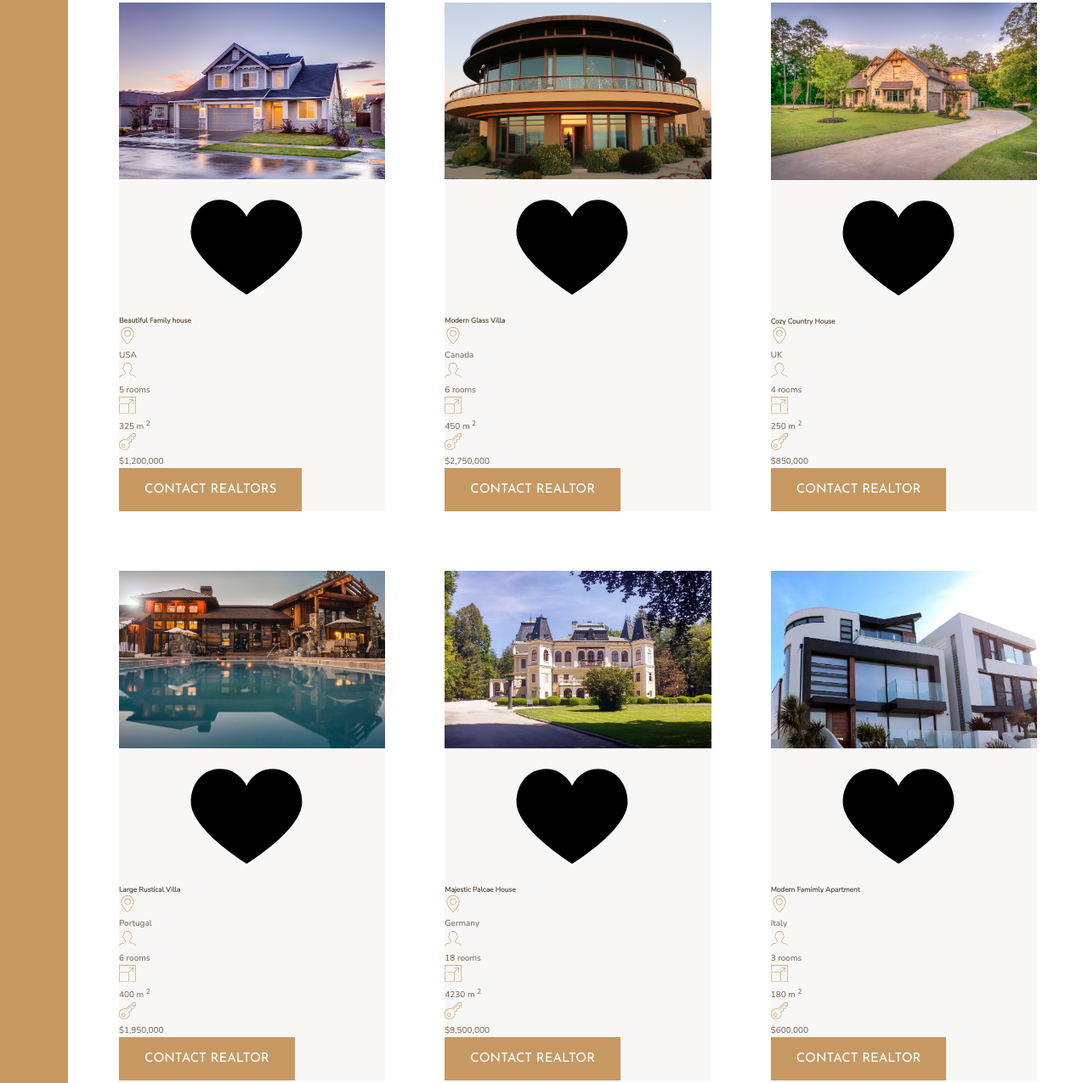
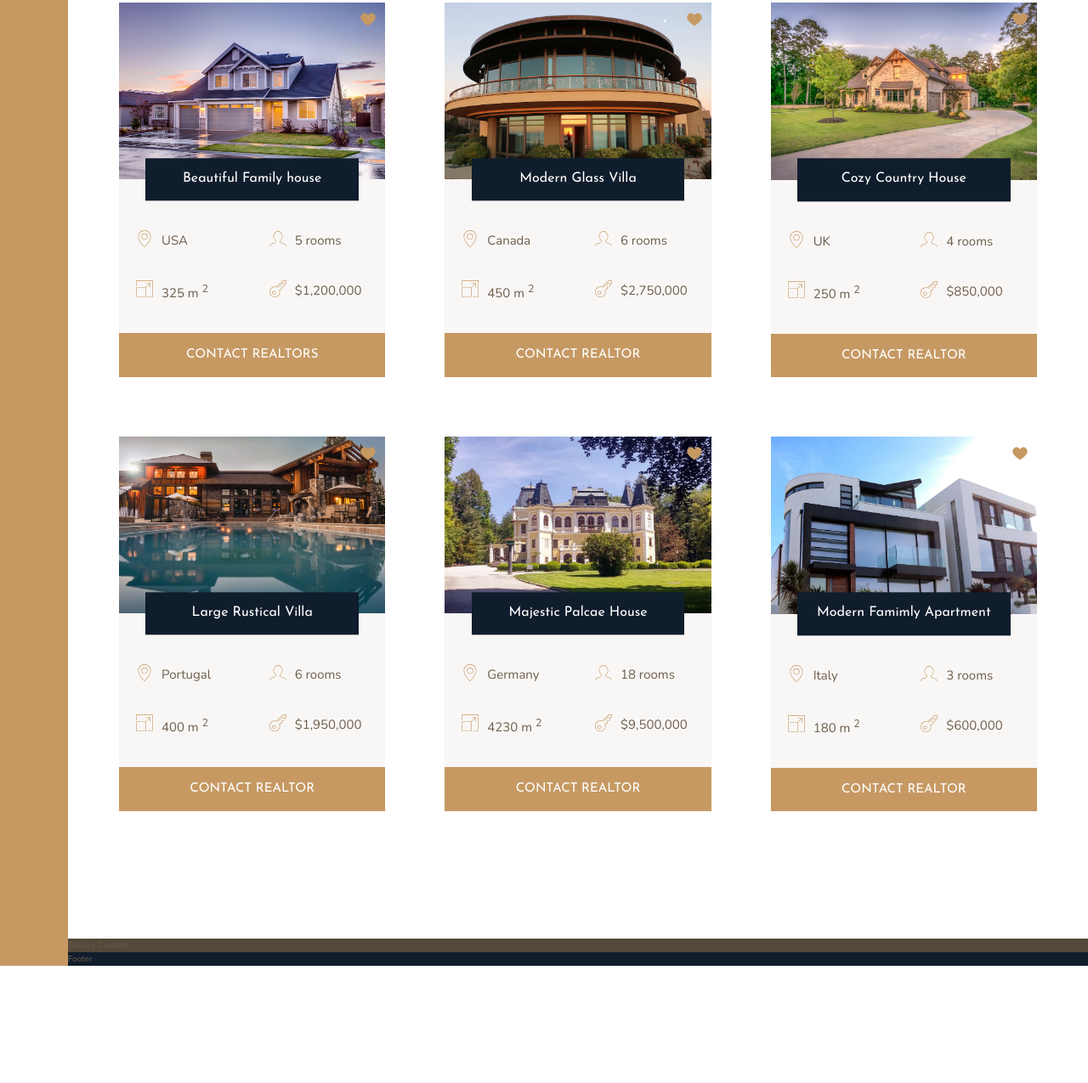
Before and after one commit to Salim255/Nexter-Grid-CSS, a website: page index.html in a window 1280 px wide. Shown: the part 1925-3200 px from the top of the page at 85% size. After the commit the page ends 3062 px from the top, so only its background shows below. Drawn offline with nearby package versions, Linux system fonts and the light colour scheme.

Commit message:
Building The Home Section -Part 2

```diff
--- a/index.html
+++ b/index.html
@@ -124,7 +124,7 @@
                   </svg>
                   <p>$1,200,000</p>
                </div>
-               <button class="btn cta">Contact  realtors </button>
+               <button class="btn cta home__btn">Contact  realtors </button>
             </div>
 
             <div class="home">
@@ -158,7 +158,7 @@
                 </svg>
                 <p>$2,750,000</p>
              </div>
-             <button class="btn cta">Contact realtor </button>
+             <button class="btn cta  home__btn">Contact realtor </button>
           </div>
           <div class="home">
             <img src="img/house-3.jpeg" alt="House 1" class="home__img">
@@ -191,7 +191,7 @@
              </svg>
              <p>$850,000</p>
           </div>
-          <button class="btn cta">Contact  realtor </button>
+          <button class="btn cta  home__btn">Contact  realtor </button>
         </div>
         <div class="home">
          <img src="img/house-4.jpeg" alt="House 1" class="home__img">
@@ -224,7 +224,7 @@
           </svg>
           <p>$1,950,000</p>
        </div>
-       <button class="btn cta">Contact  realtor </button>
+       <button class="btn cta  home__btn">Contact  realtor </button>
     </div>
     <div class="home">
       <img src="img/house-5.jpeg" alt="House 1" class="home__img">
@@ -257,7 +257,7 @@
        </svg>
        <p>$9,500,000</p>
     </div>
-    <button class="btn cta">Contact  realtor </button>
+    <button class="btn cta  home__btn">Contact  realtor </button>
  </div>
  <div class="home">
    <img src="img/house-6.jpeg" alt="House 1" class="home__img">
@@ -290,7 +290,7 @@
     </svg>
     <p>$600,000</p>
  </div>
- <button class="btn cta">Contact  realtor </button>
+ <button class="btn cta  home__btn">Contact  realtor </button>
 </div>
          </section>
          <section class="gallery">
--- a/sass/_homes.scss
+++ b/sass/_homes.scss
@@ -11,30 +11,73 @@
 .home{
     background-color: $color-grey-light-1;
 
+    display: grid;
+    grid-template-columns: repeat(2, 1fr);
+
+    grid-row-gap: 3.5rem;
+
+    justify-content: center;
+
     &__img{
         width: 100%;
+        grid-row: 1/2;
+        grid-column: 1/-1;
+        z-index: 1;
     }
 
     &__like{
-
+        grid-column: 2/3;
+        grid-row: 1/2;
+        fill: $color-primary;
+        height: 2rem;
+        width: 2rem;
+        z-index: 2;
+        justify-self: end;
+        margin: 1rem;
     }
     &__name{
+        grid-column: 1/-1;
 
+        font-family: $font-display;
+        font-size: 1.6rem;
+        text-align: center;
+        background-color: $color-secondary;
+        color: #fff;
+        grid-row: 1/2;
+        justify-self: center;//hori
+        align-self: end;//vertic
+        padding: 1.25rem;
+        font-weight: 400;
+        width: 80%;
+        z-index: 2;
+        transform: translateY(50%);//50% of the hieght of th element itself
     }
 
+    &__btn{
+        grid-column: 1/-1;
+    }
+
+    &__location,
+    &__rooms{
+        margin-top: 2.5rem;
+    }
     &__location,
     &__rooms,
     &__area,
     &__price
     {
+        font-size: 1.5rem;
+        margin-left: 2rem;
+        display: flex;
+        //justify-content: center;
+        //align-items: center;
         svg{
             fill: $color-primary;
             height: 2rem;
             width: 2rem;
+            margin-right: 1rem;
         }
 
-        p{
 
-        }
     }
 }
```
Also changed, not shown: css/style.css.
